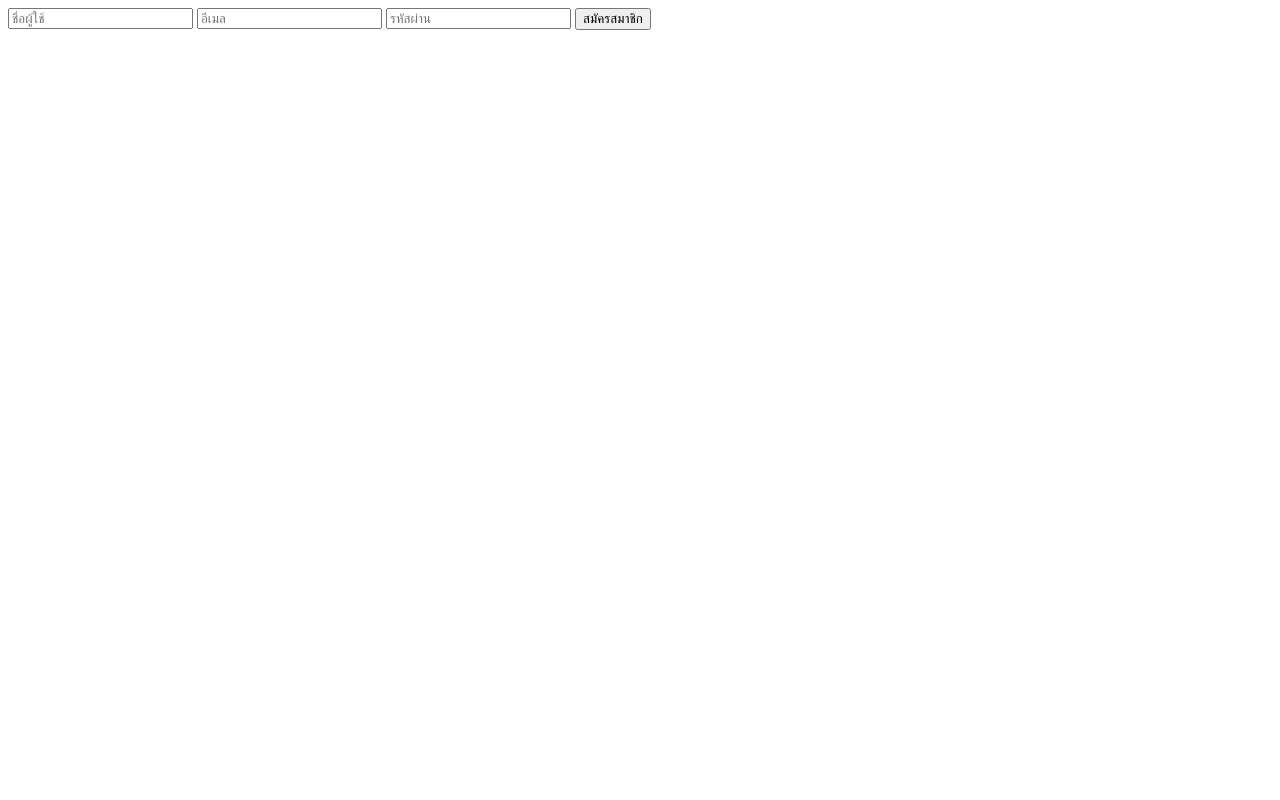
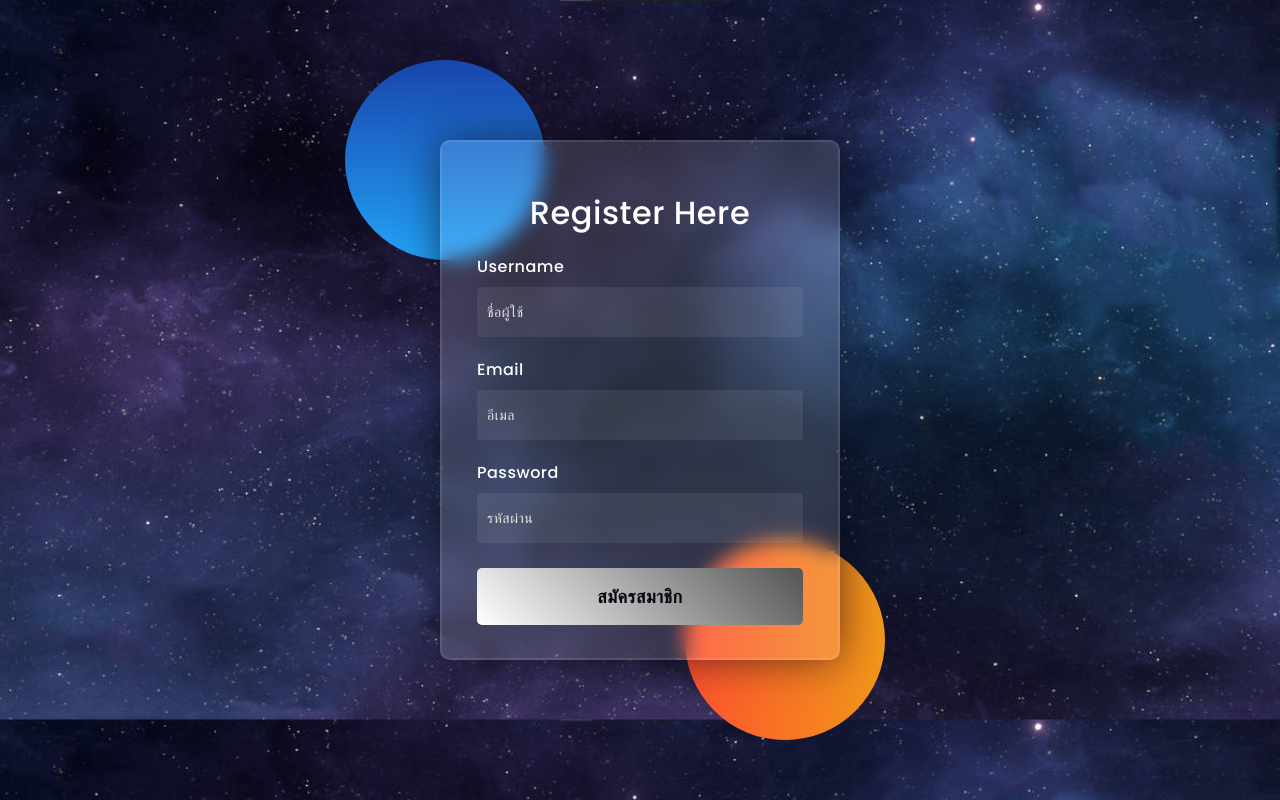
Before and after one commit to Masahiro-No/Web_from_Flask, a Flask app: page /register in a window 1280 px wide. Run offline with Flask 3, Linux system fonts and the light colour scheme.

Commit message:
decorate register page

```diff
--- a/templates/register.html
+++ b/templates/register.html
@@ -1,6 +1,155 @@
-<form method="POST">
+<!DOCTYPE html>
+<html lang="en">
+<head>
+    <title>Glassmorphism login Form Tutorial in html css</title>
+
+    <link rel="preconnect" href="https://fonts.gstatic.com">
+    <link rel="stylesheet" href="https://cdnjs.cloudflare.com/ajax/libs/font-awesome/5.15.4/css/all.min.css">
+    <link href="https://fonts.googleapis.com/css2?family=Poppins:wght@300;500;600&display=swap" rel="stylesheet">
+
+    <style media="screen">
+      *,
+*:before,
+*:after{
+    padding: 0;
+    margin: 0;
+    box-sizing: border-box;
+}
+body{
+    background-image: url('/static/img/loginANDregister.jpg');
+    background-size: cover; /* ขยายภาพให้เต็มหน้าจอ */
+}
+.background{
+    width: 430px;
+    height: 520px;
+    position: absolute;
+    transform: translate(-50%,-50%);
+    left: 50%;
+    top: 50%;
+}
+.background .shape{
+    height: 200px;
+    width: 200px;
+    position: absolute;
+    border-radius: 50%;
+}
+.shape:first-child{
+    background: linear-gradient(
+        #1845ad,
+        #23a2f6
+    );
+    left: -80px;
+    top: -80px;
+}
+.shape:last-child{
+    background: linear-gradient(
+        to right,
+        #ff512f,
+        #f09819
+    );
+    right: -30px;
+    bottom: -80px;
+}
+form{
+    height: 520px;
+    width: 400px;
+    background-color: rgba(255,255,255,0.13);
+    position: absolute;
+    transform: translate(-50%,-50%);
+    top: 50%;
+    left: 50%;
+    border-radius: 10px;
+    backdrop-filter: blur(10px);
+    border: 2px solid rgba(255,255,255,0.1);
+    box-shadow: 0 0 40px rgba(8,7,16,0.6);
+    padding: 50px 35px;
+}
+form *{
+    font-family: 'Poppins',sans-serif;
+    color: #ffffff;
+    letter-spacing: 0.5px;
+    outline: none;
+    border: none;
+}
+form h3{
+    font-size: 32px;
+    font-weight: 500;
+    line-height: 42px;
+    text-align: center;
+}
+
+label{
+    display: block;
+    margin-top: 20px;
+    font-size: 16px;
+    font-weight: 500;
+}
+input{
+    display: block;
+    height: 50px;
+    width: 100%;
+    background-color: rgba(255,255,255,0.07);
+    border-radius: 3px;
+    padding: 0 10px;
+    margin-top: 8px;
+    font-size: 14px;
+    font-weight: 300;
+}
+::placeholder{
+    color: #e5e5e5;
+}
+.button-1{
+    margin-top: 25px;
+    width: 100%;
+    background: linear-gradient(45deg, #545454, #ffffff);
+    color: #080710;
+    padding: 15px 0;
+    font-size: 18px;
+    font-weight: 600;
+    border-radius: 5px;
+    cursor: pointer;
+}
+.button-2{
+    margin-top: 25px;
+    width: 100%;
+    background: linear-gradient(45deg, #ffffff, #545454);
+    color: #080710;
+    padding: 15px 0;
+    font-size: 18px;
+    font-weight: 600;
+    border-radius: 5px;
+    cursor: pointer;
+}
+
+    </style>
+</head>
+<body>
+    <div class="background">
+        <div class="shape"></div>
+        <div class="shape"></div>
+    </div>
+    <form method="POST">
+        <h3>Register Here</h3>
+
+        <label for="username">Username</label>
+        <input type="text" name="username" placeholder="ชื่อผู้ใช้" required>
+
+        <label for="email">Email</label>
+        <input type="email" name="email" placeholder="อีเมล" required>
+
+        <label for="password">Password</label>
+        <input type="password" name="password" placeholder="รหัสผ่าน" required>
+
+        <button type="submit" class="button-2">สมัครสมาชิก</button>
+    </form>
+</body>
+</html>
+
+
+
+<!-- <form method="POST">
     <input type="text" name="username" placeholder="ชื่อผู้ใช้" required>
     <input type="email" name="email" placeholder="อีเมล" required>
     <input type="password" name="password" placeholder="รหัสผ่าน" required>
     <button type="submit">สมัครสมาชิก</button>
-</form>
+</form> -->
```
Also changed, not shown: templates/login.html (+2 -23 lines), instance/users.db, static/img/loginANDregister.jpg (added).
